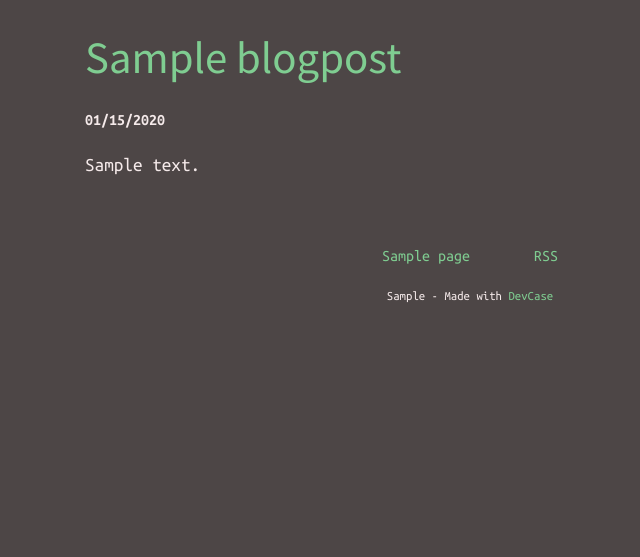
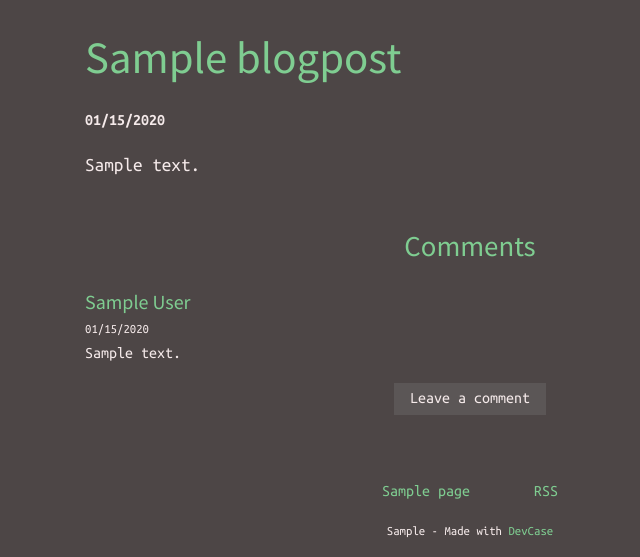
Before and after one commit to rob32/dev-case, a Django app: template templates/blog/blog_detail.html in a window 1280 px wide. Shown: the part 543-1100 px from the top of the page, without its empty margins (170-810 px from the left). Before the commit the page ends 846 px from the top, so only its background shows below. Run offline with Django 4.2, Linux system fonts and the light colour scheme; the template is opened without the code that fills it: values that come from a table or form of the project are taken from there, others are empty; tables that the repository leaves empty hold one stand-in row (values such as "Sample post"); grey boxes marked "Sample" are stand-in pictures; some libraries are stand-ins or nearby versions.

Commit message:
feat: add comment system with captcha

```diff
--- a/blog/admin.py
+++ b/blog/admin.py
@@ -21,7 +21,7 @@ class CommentAdmin(admin.ModelAdmin):
     list_display = ("author", "post", "message", "date", "public")
     list_filter = ("author", "public")
     search_fields = ("author", "post")
-    ordering = ("public", "author")
+    ordering = ("-date",)
     actions = ["activate_comments"]
 
     def activate_comments(self, request, queryset):
--- /dev/null
+++ b/blog/forms.py
@@ -0,0 +1,9 @@
+from django import forms
+
+from captcha.fields import CaptchaField
+
+
+class CommentForm(forms.Form):
+    author = forms.CharField(max_length=23)
+    message = forms.CharField(widget=forms.Textarea, max_length=900)
+    captcha = CaptchaField()
--- a/frontend/css/base/global.css
+++ b/frontend/css/base/global.css
@@ -43,7 +43,8 @@ textarea {
   color: var(--font-color);
 }
 
-form button {
+form button,
+button {
   border: 0px;
   background-color: var(--secondary-color);
   color: var(--font-color);
@@ -51,7 +52,8 @@ form button {
   padding: 0.5rem 1rem;
 }
 
-form button:hover {
+form button:hover,
+button:hover {
   background-color: var(--secondary-color);
   color: var(--primary-color);
   font-weight: 700;
--- a/frontend/js/main.js
+++ b/frontend/js/main.js
@@ -0,0 +1,3 @@
+import { toggleCommentForm } from "./scripts/comment";
+
+export { toggleCommentForm };
--- a/static/css/style.css
+++ b/static/css/style.css
@@ -182,14 +182,16 @@ textarea {
   border: 1px solid var(--primary-color);
   color: var(--font-color);
 }
-form button {
+form button,
+button {
   border: 0px;
   background-color: var(--secondary-color);
   color: var(--font-color);
   margin-top: 1rem;
   padding: 0.5rem 1rem;
 }
-form button:hover {
+form button:hover,
+button:hover {
   background-color: var(--secondary-color);
   color: var(--primary-color);
   font-weight: 700;
@@ -586,6 +588,9 @@ footer a:focus {
   align-items: center;
   height: 100%;
 }
+.flex-dir-col {
+  flex-direction: column;
+}
 .hidden {
   visibility: hidden;
   height: 0;
@@ -605,6 +610,9 @@ footer a:focus {
 .padding-bottom {
   padding-bottom: 2rem;
 }
+.no-margin {
+  margin: 0;
+}
 .no-margin-top {
   margin-top: 0;
 }
@@ -619,6 +627,12 @@ footer a:focus {
 }
 .color-font {
   color: var(--font-color) !important;
+}
+.color-primary {
+  color: var(--primary-color) !important;
+}
+#expandable-div {
+  display: none;
 }
 
 /* frontend/css/markdown.css */
--- a/static/js/main.js
+++ b/static/js/main.js
@@ -1,2 +1,39 @@
-(() => {
+var main = (() => {
+  var __defProp = Object.defineProperty;
+  var __getOwnPropDesc = Object.getOwnPropertyDescriptor;
+  var __getOwnPropNames = Object.getOwnPropertyNames;
+  var __hasOwnProp = Object.prototype.hasOwnProperty;
+  var __export = (target, all) => {
+    for (var name in all)
+      __defProp(target, name, { get: all[name], enumerable: true });
+  };
+  var __copyProps = (to, from, except, desc) => {
+    if (from && typeof from === "object" || typeof from === "function") {
+      for (let key of __getOwnPropNames(from))
+        if (!__hasOwnProp.call(to, key) && key !== except)
+          __defProp(to, key, { get: () => from[key], enumerable: !(desc = __getOwnPropDesc(from, key)) || desc.enumerable });
+    }
+    return to;
+  };
+  var __toCommonJS = (mod) => __copyProps(__defProp({}, "__esModule", { value: true }), mod);
+
+  // frontend/js/main.js
+  var main_exports = {};
+  __export(main_exports, {
+    toggleCommentForm: () => toggleCommentForm
+  });
+
+  // frontend/js/scripts/comment.js
+  function toggleCommentForm() {
+    let btn = document.getElementById("expandable-btn");
+    let div = document.getElementById("expandable-div");
+    if (div.style.display === "block") {
+      div.style.display = "none";
+      btn.innerText = "Leave a comment";
+    } else {
+      div.style.display = "block";
+      btn.innerText = "Hide Comment Form";
+    }
+  }
+  return __toCommonJS(main_exports);
 })();
--- a/templates/blog/blog_detail.html
+++ b/templates/blog/blog_detail.html
@@ -52,5 +52,52 @@
     </div>
   </article>
 
+  <div class="small-container">
+    <h3 class="main-headline text-center">Comments</h3>
+    {% if not comments %}
+    <div class="flex flex-dir-col">
+      <p class="">There are no comments yet.</p>
+    </div>
+    {% else %}
+    {% for comment in comments %}
+    <p class="lead color-primary no-margin-bottom">{{comment.author}}</p>
+    <p class="no-margin-bottom"><small><time>{{comment.date|date:"SHORT_DATE_FORMAT"}}</time></small></p>
+    <p>{{comment.message}}</p>
+    {% endfor %}
+    {% endif %}
+    <div class="text-center">
+      <button class="btn-small no-margin" id="expandable-btn" onclick="main.toggleCommentForm()">Leave a comment</button>
+    </div>
+
+    <div class="margin-top flex">
+      <div id="expandable-div">
+        <form action="" method="POST">
+          {% csrf_token %}
+          <ul>
+            <li>
+              <label for="{{ form.author.id_for_label }}">Name</label>
+              {{ form.author }}
+            </li>
+            <li>
+              <label for="{{ form.message.id_for_label }}">Message</label>
+              {{ form.message }}
+            </li>
+            <li>
+              <label class="captcha-label" for="{{ form.captcha.id_for_label }}">Captcha</label>
+              {{ form.captcha }}
+            </li>
+            <li>
+              <button type="submit">Comment</button>
+            </li>
+          </ul>
+        </form>
+      </div>
+    </div>
+
+    {% if is_submitted %}
+    <p class="lead color-primary text-center">Thanks a lot.<br>Your comment will be published here as soon as possible.</p>
+    {% endif %}
+
+  </div>
 </main>
 {% endblock content %}
```
Also changed, not shown: blog/views.py (+24 -1 lines), frontend/css/util.css (+18 -0 lines), frontend/js/scripts/comment.js (added, +12 -0 lines).
